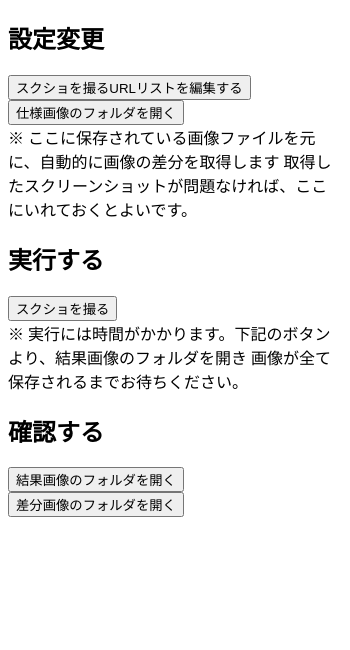
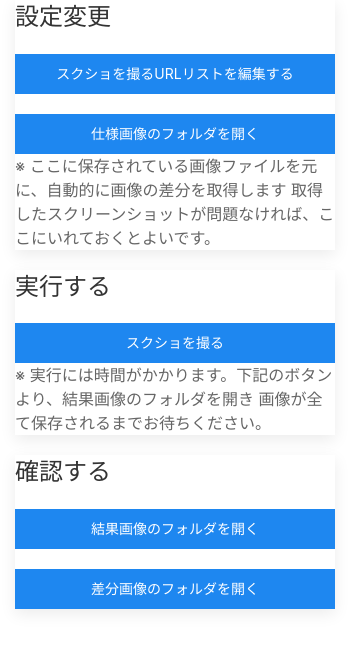
Before and after one commit to yukimura1227/shot_it, an Electron app: page index.html in a window 350 px wide. Drawn offline with nearby package versions, Linux system fonts and the light colour scheme.

Commit message:
style: adjust layout

```diff
--- a/index.html
+++ b/index.html
@@ -3,38 +3,41 @@
 <head>
   <meta charset="UTF-8">
   <title>shot it</title>
+  <link rel="stylesheet" href="node_modules/uikit/dist/css/uikit.css" />
 </head>
 <body>
-  <section>
-    <h2>設定変更</h2>
-    <div>
-      <button id="js-open-url-list">スクショを撮るURLリストを編集する</button>
+  <div class="uk-container">
+    <div class="uk-margin -uk-card uk-card-default -uk-card-body">
+      <h2 class="uk-card-title">設定変更</h2>
+      <div class="uk-margin-bottom">
+        <button id="js-open-url-list" class="uk-button uk-button-primary uk-width-1-1">スクショを撮るURLリストを編集する</button>
       </div>
       <div>
-      <button id="js-open-origin-directory">仕様画像のフォルダを開く</button>
+        <button id="js-open-origin-directory" class="uk-button uk-button-primary uk-width-1-1">仕様画像のフォルダを開く</button>
         <br/>
         ※ ここに保存されている画像ファイルを元に、自動的に画像の差分を取得します
         取得したスクリーンショットが問題なければ、ここにいれておくとよいです。
       </div>
-  </section>
-  <section>
-    <h2>実行する</h2>
+    </div>
+    <div class="uk-margin -uk-card uk-card-default -uk-card-body">
+      <h2 class="uk-card-title">実行する</h2>
       <div>
-      <button id="js-take-all-screenshot">スクショを撮る</button>
+        <button id="js-take-all-screenshot" class="uk-button uk-button-primary uk-width-1-1">スクショを撮る</button>
         <br/>
         ※ 実行には時間がかかります。下記のボタンより、結果画像のフォルダを開き
         画像が全て保存されるまでお待ちください。
       </div>
-  </section>
-  <section>
-    <h2>確認する</h2>
-    <div>
-      <button id="js-open-test_result-directory">結果画像のフォルダを開く</button>
+    </div>
+    <div class="uk-margin -uk-card uk-card-default -uk-card-body">
+      <h2 class="uk-card-title">確認する</h2>
+      <div class="uk-margin-bottom">
+        <button id="js-open-test_result-directory" class="uk-button uk-button-primary uk-width-1-1">結果画像のフォルダを開く</button>
       </div>
       <div>
-      <button id="js-open-diff-directory">差分画像のフォルダを開く</button>
+        <button id="js-open-diff-directory" class="uk-button uk-button-primary uk-width-1-1">差分画像のフォルダを開く</button>
       </div>
-  </section>
+    </div>
+  </div>
   <script>
     const ipc = require('electron').ipcRenderer
     document.getElementById('js-take-all-screenshot').addEventListener('click', (event) => {
--- a/main.js
+++ b/main.js
@@ -24,7 +24,7 @@ function createWindow() {
   if(global.mainWindow !== null ) {
     return;
   }
-  global.mainWindow = new BrowserWindow({width: 350, height: 600});
+  global.mainWindow = new BrowserWindow({width: 350, height: 650});
 
   global.mainWindow.loadURL('file://' + __dirname + '/index.html');
   global.mainWindow.webContents.session.clearCache(function() {});
--- a/package.json
+++ b/package.json
@@ -17,7 +17,8 @@
     "imagemin-pngquant": "^5.1.0",
     "json-parse-async": "^1.0.3",
     "pixelmatch": "^4.0.2",
-    "puppeteer": "^1.6.0"
+    "puppeteer": "^1.6.0",
+    "uikit": "^3.0.0-rc.10"
   },
   "build": {
     "asar": false,
```
Also changed, not shown: 1 other file. Lines whose indentation alone changed are shown as unchanged.
